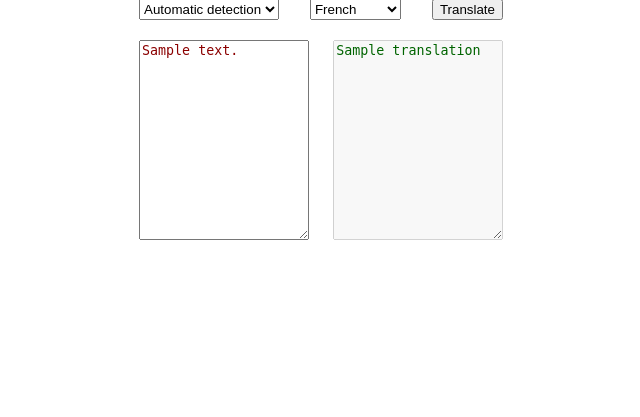
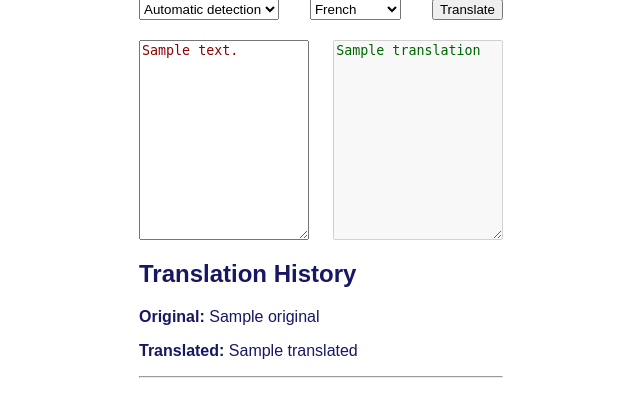
Before and after one commit to pierre-mazard/LINGUA-FRANCA, a Flask app: template app/templates/index.html in a window 1280 px wide. Shown: the part 81-498 px from the top of the page, without its empty margins (319-959 px from the left). Run offline with Flask 3, Linux system fonts and the light colour scheme; the template is opened without the code that fills it: most values are stand-ins (such as "Sample title", 1, 10 or a date in 2020).

Commit message:
add translatio history

```diff
--- a/app/routes.py
+++ b/app/routes.py
@@ -8,9 +8,11 @@ def index():  # Setting the index route
     translator = GoogleTranslate() # Creating an instance of the GoogleTranslate class
     translation = '' # Initialization of the translation variable
     text_to_translate = '' # Initialization of the text_to_translate variable
+    translations = [] # Initialization of the translations list
     if request.method == 'POST': # Added condition for POST method
         text_to_translate = request.form['text_to_translate'] # Recovery of the text to translate
         source_language = request.form['source_language'] # Source language recovery
         target_language = request.form['target_language'] # Target language recovery
         translation = translator.translate(text_to_translate, source_language, target_language) # Target language recovery
-    return render_template('index.html', translation=translation, text_to_translate=text_to_translate) # Returning the index.html template with the translation and text_to_translate variables
+        translations.append((text_to_translate, translation)) # Add the translation to the history
+    return render_template('index.html', translation=translation, text_to_translate=text_to_translate, translations=translations) # Returning the index.html template with the translation, text_to_translate and translations variables
--- a/app/templates/index.html
+++ b/app/templates/index.html
@@ -44,6 +44,14 @@
                 <textarea name="text_to_translate" placeholder="Enter text here">{{ text_to_translate }}</textarea>
                 <textarea disabled>{{ translation }}</textarea>
             </div>
+            <div class="history">
+                <h2>Translation History</h2>
+                {% for original, translated in translations %}
+                    <p><strong>Original:</strong> {{ original }}</p>
+                    <p><strong>Translated:</strong> {{ translated }}</p>
+                    <hr>
+                {% endfor %}
+            </div>
         </form>
     </div>
     <script src='{{ url_for('static', filename='script.js') }}'></script>
```
